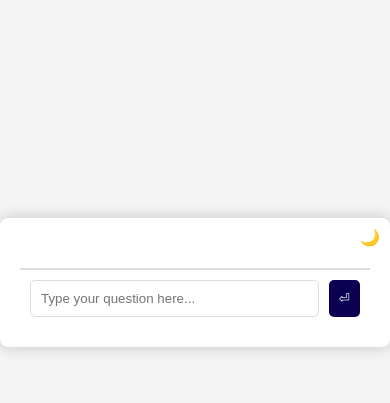
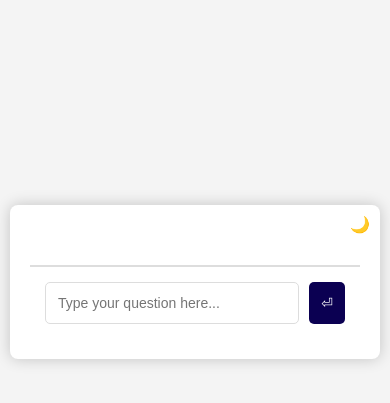
Before and after one commit to ongwaebrowser/ongaiwebservice, a Flask app: page / in a window 390 px wide. Shown: the part 140-543 px from the top of the page. Run offline with Flask 3, Linux system fonts and the light colour scheme.

Commit message:
Update index.html

```diff
--- a/templates/index.html
+++ b/templates/index.html
@@ -18,7 +18,7 @@
 
         .container {
             width: 100%;
-            max-width: 700px;
+            max-width: 800px; /* Increased the max width */
             background-color: #fff;
             border-radius: 8px;
             box-shadow: 0 0 15px rgba(0, 0, 0, 0.2);
@@ -29,15 +29,16 @@
         .chat-box {
             max-height: 500px;
             overflow-y: auto;
-            padding: 15px;
+            padding: 20px; /* Increased padding for larger text area */
             border-bottom: 1px solid #ddd;
+            font-size: 16px; /* Increased font size */
         }
 
         .chat {
-            padding: 10px;
-            margin: 5px 0;
+            padding: 15px; /* Increased padding */
+            margin: 10px 0;
             border-radius: 5px;
-            max-width: 80%;
+            max-width: 85%;
         }
 
         .user-query {
@@ -52,13 +53,14 @@
 
         .input-box {
             display: flex;
-            padding: 10px;
+            padding: 15px;
             border-top: 1px solid #ddd;
         }
 
         input {
             flex: 1;
-            padding: 10px;
+            padding: 15px; /* Increased padding for larger input field */
+            font-size: 16px; /* Larger font size */
             border: 1px solid #ddd;
             border-radius: 5px;
         }
@@ -67,10 +69,11 @@
             background-color: #0B0052;
             color: white;
             border: none;
-            padding: 10px;
+            padding: 15px; /* Larger button */
             margin-left: 10px;
             cursor: pointer;
             border-radius: 5px;
+            font-size: 16px;
         }
 
         button:hover {
@@ -146,6 +149,31 @@
             background-color: #555;
             color: white;
         }
+
+        .bot-response p {
+            margin: 0;
+        }
+
+        .bot-response h1, .bot-response h2, .bot-response h3 {
+            margin: 0;
+        }
+
+        /* Responsive design for mobile devices */
+        @media (max-width: 768px) {
+            .container {
+                max-width: 100%;
+                margin: 10px;
+            }
+
+            input, button {
+                font-size: 14px;
+                padding: 12px;
+            }
+
+            .chat-box {
+                font-size: 14px;
+            }
+        }
     </style>
 </head>
 <body>
@@ -189,7 +217,8 @@
                 .then(response => response.json())
                 .then(data => {
                     removeLoader(); // Remove loading dots
-                    animateResponse(data.response); // Animate real bot response from Flask
+                    const sanitizedResponse = sanitizeHTML(data.response); // Sanitize and render HTML
+                    animateResponse(sanitizedResponse); // Animate real bot response from Flask
                 })
                 .catch(error => {
                     removeLoader();
@@ -225,23 +254,30 @@
             }
         }
 
-        // Animate the bot response with typing effect
-        function animateResponse(text) {
+        // Animate the bot response with typing effect and render HTML
+        function animateResponse(htmlContent) {
             let i = 0;
-            const speed = 50; // Speed of typing animation (ms)
+            const speed = 30; // Speed of typing animation (ms)
             const botResponseBubble = document.createElement('div');
             botResponseBubble.className = 'chat bot-response';
             chatBox.appendChild(botResponseBubble);
 
             function typeWriter() {
-                if (i < text.length) {
-                    botResponseBubble.innerHTML += text.charAt(i);
+                if (i < htmlContent.length) {
+                    botResponseBubble.innerHTML += htmlContent.charAt(i);
                     i++;
                     chatBox.scrollTop = chatBox.scrollHeight;
                     setTimeout(typeWriter, speed);
                 }
             }
             typeWriter();
+        }
+
+        // Sanitize and render HTML content in the bot's response
+        function sanitizeHTML(html) {
+            const tempDiv = document.createElement('div');
+            tempDiv.innerHTML = html;
+            return tempDiv.innerHTML; // Returns clean HTML string
         }
 
         // Show toast notification
```
